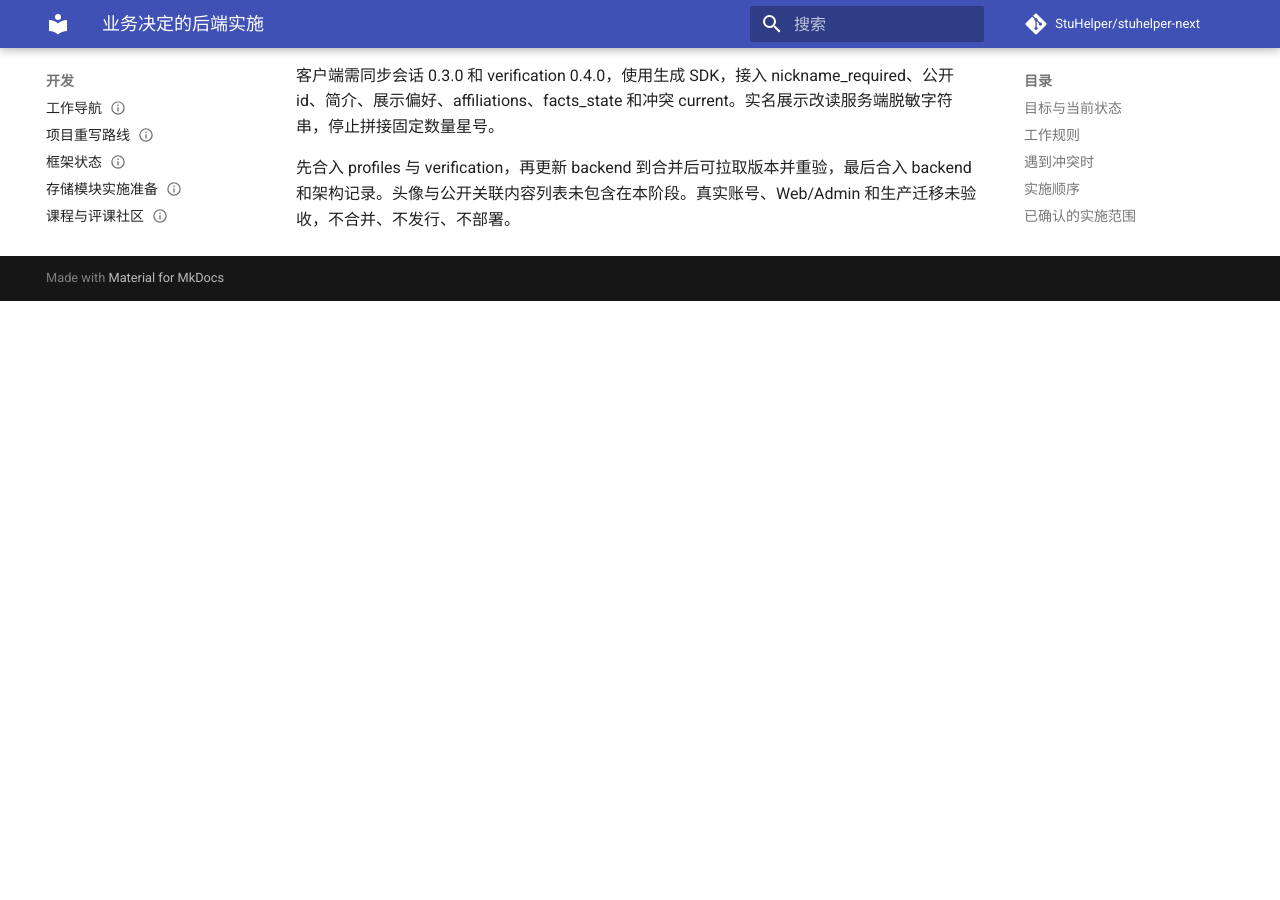
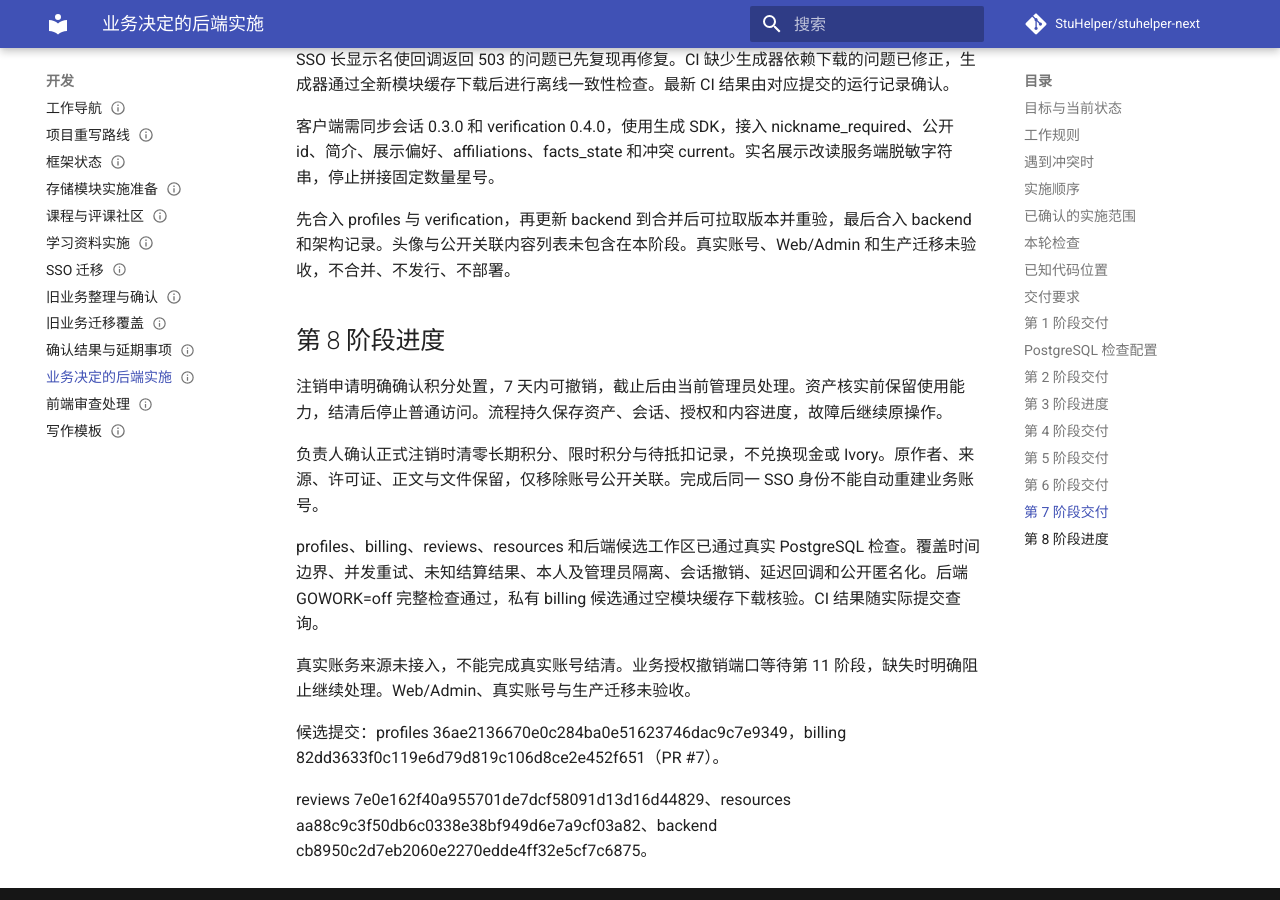
Before and after one commit to StuHelper/stuhelper-next, an MkDocs documentation site: the page built from docs/development/backend-decisions.md, in a window 1280 px wide and 900 px high, scrolled down 8279 px. Built offline with MkDocs 1.6.1 and Material for MkDocs 9.7.7, drawn with Linux system fonts in a browser that asks for light colours; comment, search, counter and statistics services are not loaded; before the commit the page ends 8580 px from its top, so only the background shows below that; some of the changed text lies outside the part shown.

Commit message:
docs(profiles): 记录注销候选与已确认的资产规则

```diff
--- a/docs/development/backend-decisions.md
+++ b/docs/development/backend-decisions.md
@@ -12,7 +12,7 @@
 
 当前进度：第 1 至 7 阶段已实现并形成候选提交，已通过模块检查、真实 PostgreSQL、后端组合及 GOWORK=off 检查。范围包括教师认证、内容准入、本人记录、文件访问、公开主页和本人实名脱敏。
 
-第 8 至 11 阶段待实施。账务仓库当前只有设计文档，第 8 阶段的账务实施范围等待负责人确认。
+第 8 阶段流程与提供方已实现并通过候选工作区检查，正式固定依赖检查通过。授权撤销需在第 11 阶段装配。第 9 至 11 阶段待实施。第 8 阶段仅实现注销所需的资产核对与结清接口，无法核实时禁止完成注销，其他账务功能延后。
 
 ## 工作规则
 
@@ -204,3 +204,17 @@
 客户端需同步会话 0.3.0 和 verification 0.4.0，使用生成 SDK，接入 nickname_required、公开 id、简介、展示偏好、affiliations、facts_state 和冲突 current。实名展示改读服务端脱敏字符串，停止拼接固定数量星号。
 
 先合入 profiles 与 verification，再更新 backend 到合并后可拉取版本并重验，最后合入 backend 和架构记录。头像与公开关联内容列表未包含在本阶段。真实账号、Web/Admin 和生产迁移未验收，不合并、不发行、不部署。
+
+## 第 8 阶段进度
+
+注销申请明确确认积分处置，7 天内可撤销，截止后由当前管理员处理。资产核实前保留使用能力，结清后停止普通访问。流程持久保存资产、会话、授权和内容进度，故障后继续原操作。
+
+负责人确认正式注销时清零长期积分、限时积分与待抵扣记录，不兑换现金或 Ivory。原作者、来源、许可证、正文与文件保留，仅移除账号公开关联。完成后同一 SSO 身份不能自动重建业务账号。
+
+profiles、billing、reviews、resources 和后端候选工作区已通过真实 PostgreSQL 检查。覆盖时间边界、并发重试、未知结算结果、本人及管理员隔离、会话撤销、延迟回调和公开匿名化。后端 GOWORK=off 完整检查通过，私有 billing 候选通过空模块缓存下载核验。CI 结果随实际提交查询。
+
+真实账务来源未接入，不能完成真实账号结清。业务授权撤销端口等待第 11 阶段，缺失时明确阻止继续处理。Web/Admin、真实账号与生产迁移未验收。
+
+候选提交：profiles 36ae2136670e0c284ba0e51623746dac9c7e9349，billing 82dd3633f0c119e6d79d819c106d8ce2e452f651（PR #7）。
+
+reviews 7e0e162f40a955701de7dcf58091d13d16d44829、resources aa88c9c3f50db6c0338e38bf949d6e7a9cf03a82、backend cb8950c2d7eb2060e2270edde4ff32e5cf7c6875。
--- a/docs/spec/personal-center.md
+++ b/docs/spec/personal-center.md
@@ -46,6 +46,12 @@
 
 注销 StuHelper 业务账号不删除共享 SSO 账号，也不删除 AI、Store 等其他应用的账号或业务记录。页面在提交申请前清楚说明处理范围。
 
+完成注销后，同一个 SSO 身份不能自动重建或进入本应用业务账号。如需恢复，交由管理员处理。旧内容和资产不因再次登录恢复关联。注销无法核实资产状态时不得完成，账务接口只提供本流程所需的核对与结清能力。
+
+注销申请明确告知并要求用户确认：正式注销时清零长期积分、限时积分和待抵扣记录，不兑换现金或 Ivory。冷静期内撤销申请不改变积分。资产核对必须确认 Ivory 余额为零、退款完成且没有结果未明的支付，再原子冻结后续账务写入并清零积分。
+
+公开资料保留原作者、来源、许可证和正文，注销仅移除上传账号的公开关联。公开评价移除账号署名、个人主页关联和认证标签，保留评价正文与讨论结构。
+
 ## profiles 模块边界
 
 昵称最多 20 个 Unicode 码点，个人简介最多 120 个 Unicode 码点，前后端按相同方式计数。首次登录依次使用合规的 SSO 显示名和用户名，都不合规时由用户填写。不修改 SSO 用户名。
```
Also changed, not shown: workspace.lock.json (+9 -4 lines), 1 other file.
